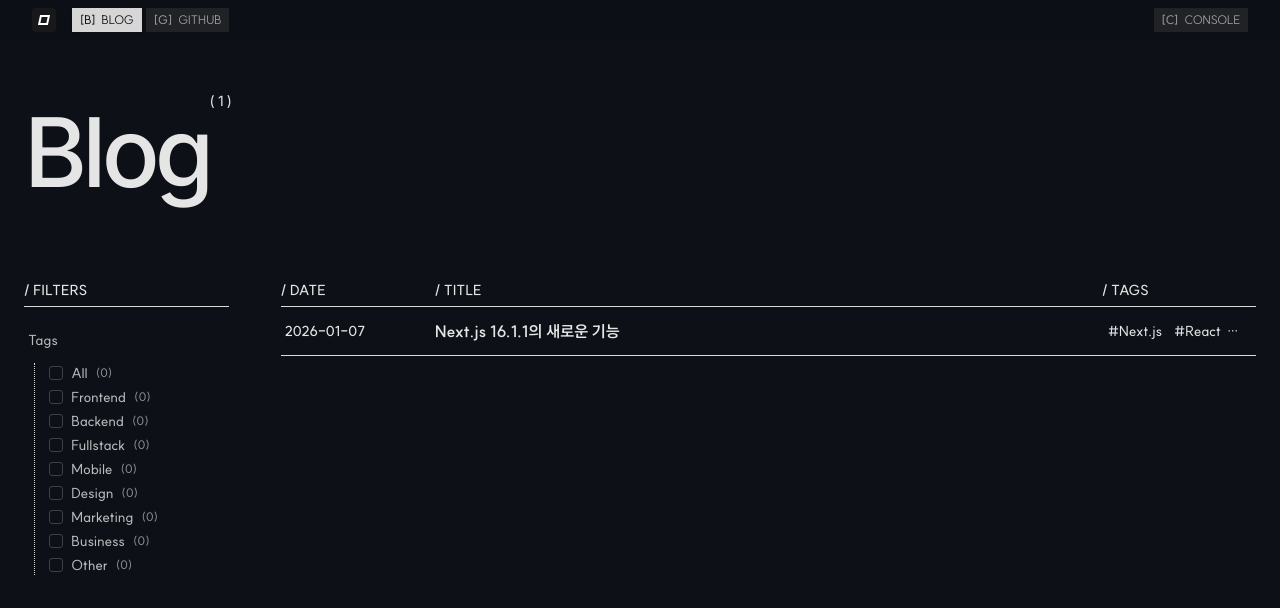
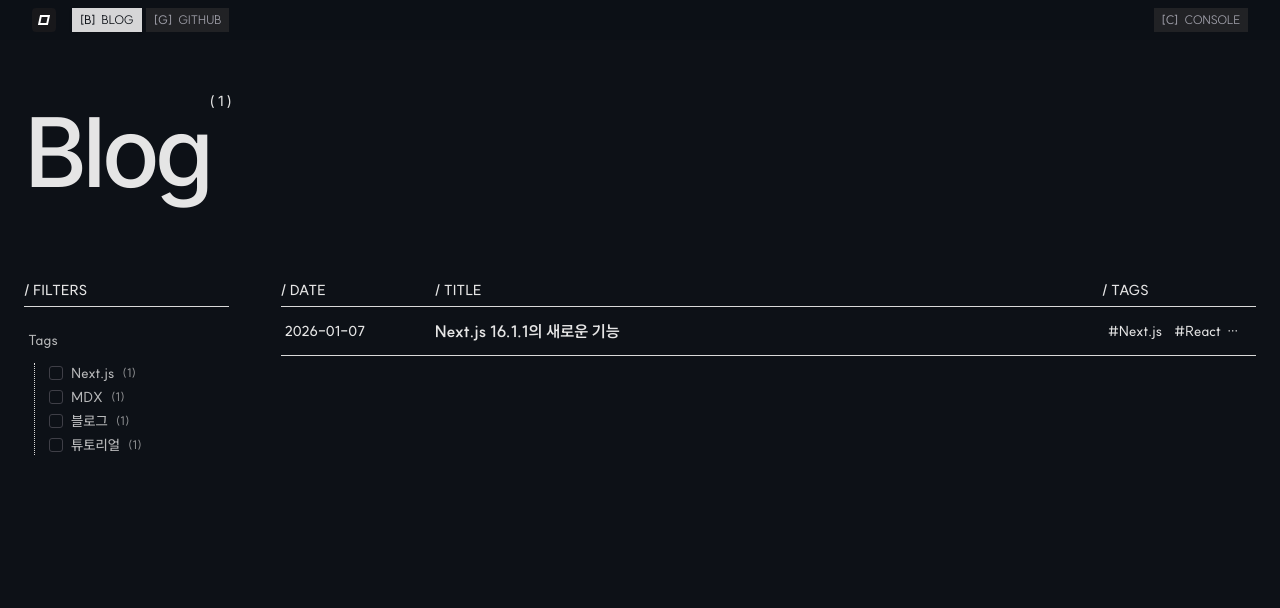
Before and after one commit to chan-byeong/blog, a Next.js app in the folder apps/blog/: page / in a window 1280 px wide. Shown: the top 608 px of the page. Built offline with nearby package versions, Linux system fonts and the light colour scheme; a web font is replaced by a local one.

Commit message:
feat: filter-group에 post state 연결
- 직접 스토어 구독이 아니라 props로 내려 받도록 수정

```diff
--- a/apps/blog/src/components/side-bar/filter-group.tsx
+++ b/apps/blog/src/components/side-bar/filter-group.tsx
@@ -2,20 +2,11 @@ import { TableHeader } from '../ui/table-header';
 import { Accordion } from '../ui/accordion';
 import { FilterItem } from './filter-item';
 import { TriggerButton } from './trigger-button';
+interface FilterGroupProps {
+  filterItems: Record<string, number>;
+}
 
-const filterItems = [
-  { label: 'All', postsCount: 0 },
-  { label: 'Frontend', postsCount: 0 },
-  { label: 'Backend', postsCount: 0 },
-  { label: 'Fullstack', postsCount: 0 },
-  { label: 'Mobile', postsCount: 0 },
-  { label: 'Design', postsCount: 0 },
-  { label: 'Marketing', postsCount: 0 },
-  { label: 'Business', postsCount: 0 },
-  { label: 'Other', postsCount: 0 },
-];
-
-export const FilterGroup = () => {
+export const FilterGroup = ({ filterItems = {} }: FilterGroupProps) => {
   return (
     <aside className='grid grid-cols-subgrid col-span-4 gap-y-4 self-start'>
       <TableHeader className='col-span-full'>
@@ -26,18 +17,15 @@ export const FilterGroup = () => {
 
       <div className='col-span-full flex flex-col self-start'>
         <Accordion defaultValue='filters'>
-          <Accordion.Trigger asChild>
+          <Accordion.Trigger asChild={true}>
             <TriggerButton>Tags</TriggerButton>
           </Accordion.Trigger>
           <Accordion.Content>
             <div className='flex flex-col ml-2.5 mt-2'>
               <ul className='flex flex-col gap-y-1 border-l border-border border-dotted pl-3.5'>
-                {filterItems.map((item) => (
-                  <li key={item.label}>
-                    <FilterItem
-                      label={item.label}
-                      postsCount={item.postsCount}
-                    />
+                {Object.entries(filterItems).map(([tag, count]) => (
+                  <li key={tag}>
+                    <FilterItem label={tag} postsCount={count} />
                   </li>
                 ))}
               </ul>
```
